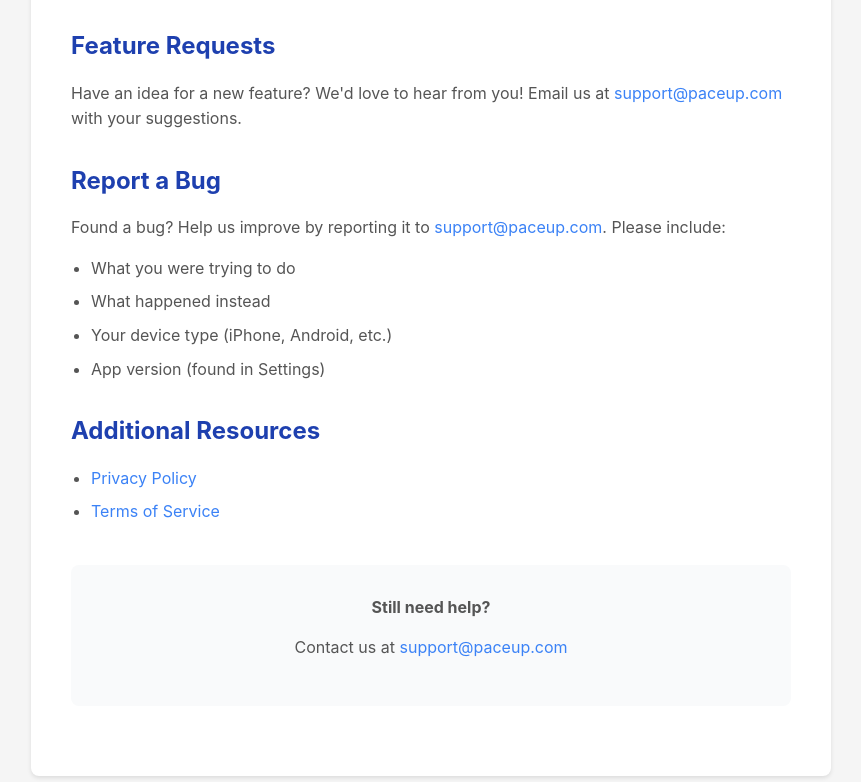
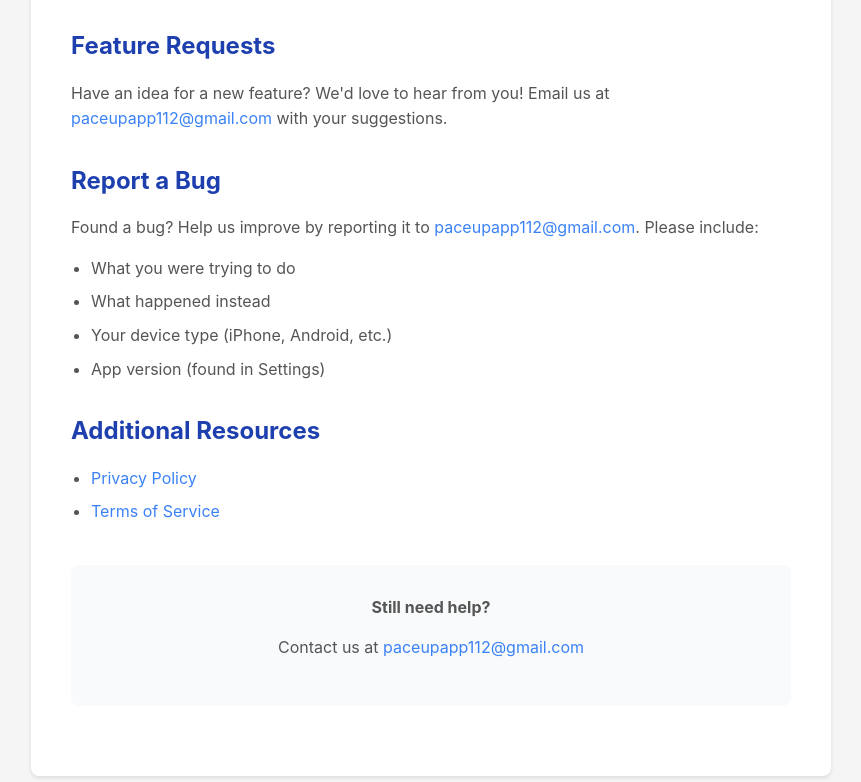
Before and after one commit to sinankartal/paceupapp-legal, a plain HTML site: page support.html in a window 1280 px wide. Shown: the part 2015-2797 px from the top of the page, without its empty margins (209-1070 px from the left). Drawn offline with Linux system fonts and the light colour scheme.

Commit message:
Add files via upload

```diff
--- a/support.html
+++ b/support.html
@@ -99,7 +99,7 @@
         <div class="contact-box">
             <h2>Need Help?</h2>
             <p>Have a question or issue? We're here to help!</p>
-            <a href="mailto:support@paceup.com?subject=PaceUp Support Request" class="email-button">
+            <a href="mailto:paceupapp112@gmail.com?subject=PaceUp Support Request" class="email-button">
                 Contact Support
             </a>
             <p style="margin-top: 15px; font-size: 0.9em; color: #888;">
@@ -121,7 +121,7 @@
 
         <div class="faq">
             <h3>How do I export my workout data?</h3>
-            <p>Go to Settings → Export Data. Your workout history will be exported as a CSV file that you can open in Excel or Google Sheets.</p>
+            <p>Data export feature is coming soon! For now, you can view all your workout history in the "History" tab.</p>
         </div>
 
         <div class="faq">
@@ -176,10 +176,10 @@
         </ol>
 
         <h2>Feature Requests</h2>
-        <p>Have an idea for a new feature? We'd love to hear from you! Email us at <a href="mailto:support@paceup.com?subject=Feature Request">support@paceup.com</a> with your suggestions.</p>
+        <p>Have an idea for a new feature? We'd love to hear from you! Email us at <a href="mailto:paceupapp112@gmail.com?subject=Feature Request">paceupapp112@gmail.com</a> with your suggestions.</p>
 
         <h2>Report a Bug</h2>
-        <p>Found a bug? Help us improve by reporting it to <a href="mailto:support@paceup.com?subject=Bug Report">support@paceup.com</a>. Please include:</p>
+        <p>Found a bug? Help us improve by reporting it to <a href="mailto:paceupapp112@gmail.com?subject=Bug Report">paceupapp112@gmail.com</a>. Please include:</p>
         <ul>
             <li>What you were trying to do</li>
             <li>What happened instead</li>
@@ -195,7 +195,7 @@
 
         <div class="contact-box" style="margin-top: 40px;">
             <p><strong>Still need help?</strong></p>
-            <p>Contact us at <a href="mailto:support@paceup.com">support@paceup.com</a></p>
+            <p>Contact us at <a href="mailto:paceupapp112@gmail.com">paceupapp112@gmail.com</a></p>
         </div>
     </div>
 </body>
```
Also changed, not shown: index.html (+1 -1 lines), privacy.html (+1 -1 lines), terms.html (+1 -1 lines).
